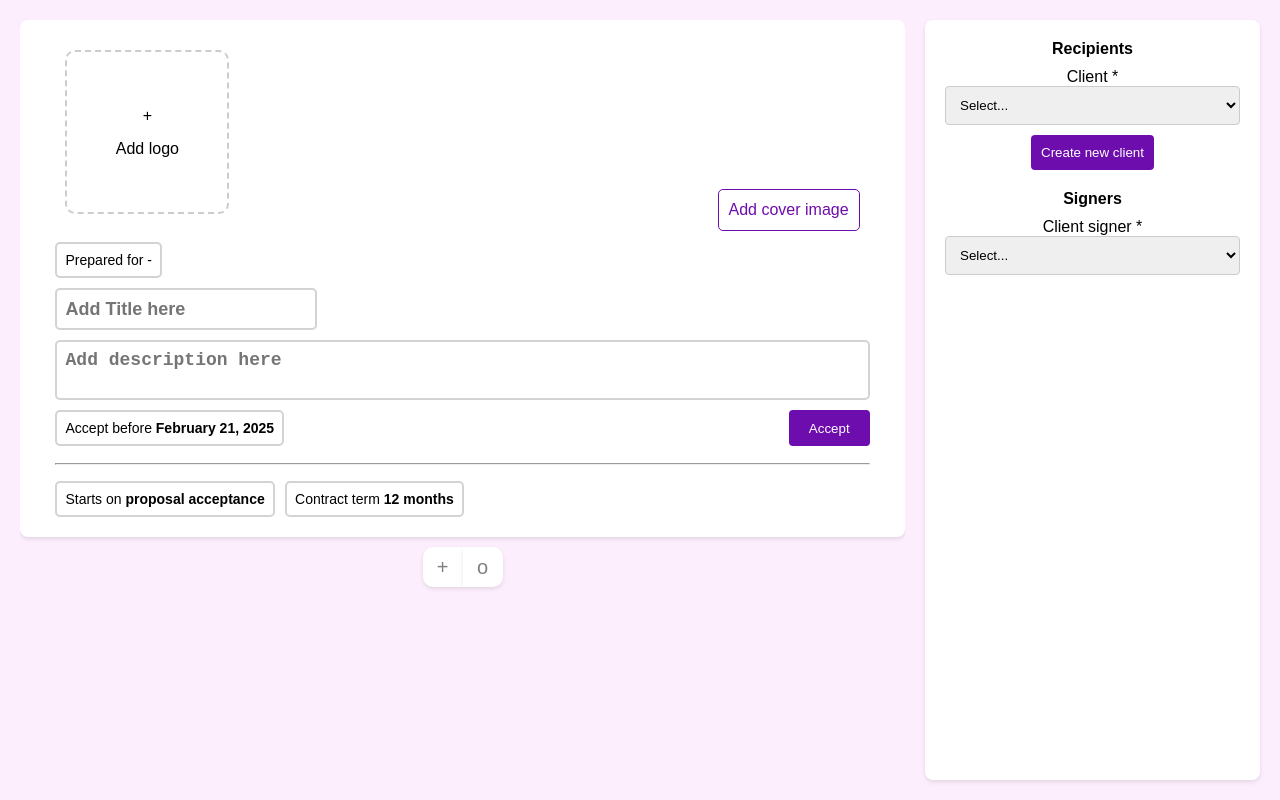
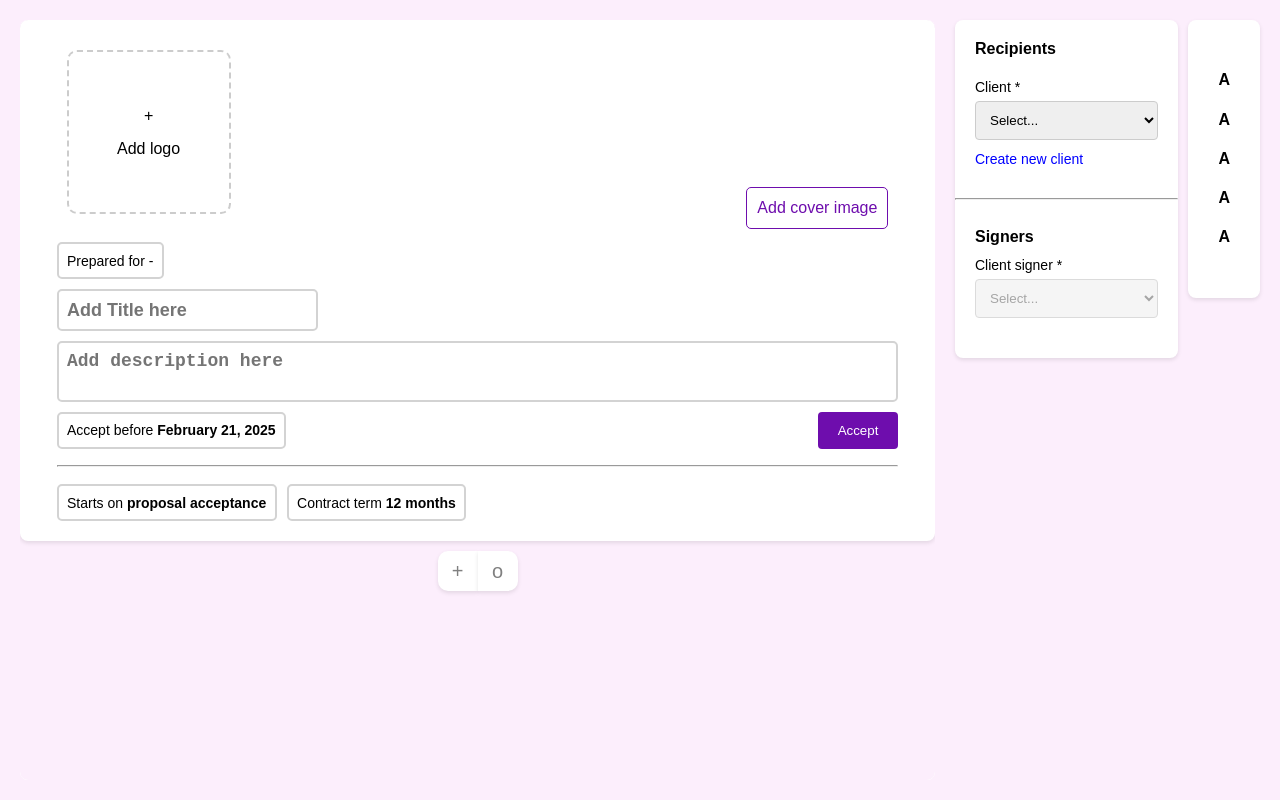
Before and after one commit to souvikotaku/newcardsproject, a React (Create React App) app: page / in a window 1280 px wide. Built offline with nearby package versions, Linux system fonts and the light colour scheme.

Commit message:
added a lot of changes

```diff
--- a/src/views/Home.css
+++ b/src/views/Home.css
@@ -9,6 +9,7 @@ body {
   height: 100vh;
   padding: 20px;
   box-sizing: border-box;
+  width: 1500px;
 }
 
 .left-section {
@@ -166,14 +167,6 @@ body {
   cursor: pointer;
 } */
 
-.right-section {
-  flex: 1;
-  background-color: #fff;
-  border-radius: 8px;
-  padding: 20px;
-  box-shadow: 0 2px 4px rgba(0, 0, 0, 0.1);
-}
-
 .recipients,
 .signers {
   margin-bottom: 20px;
@@ -189,7 +182,8 @@ body {
   padding: 10px;
   border: 1px solid #ccc;
   border-radius: 4px;
-  margin-bottom: 10px;
+  margin-bottom: 5px;
+  margin-top: 5px;
 }
 
 .create-client {
@@ -268,6 +262,44 @@ body {
   color: #666;
 }
 
+.modal-content-logo {
+  background: #fff;
+  padding: 30px;
+  border-radius: 8px;
+  text-align: center;
+  width: 300px;
+  box-shadow: 0 2px 10px rgba(0, 0, 0, 0.2);
+  position: absolute;
+  left: 14em;
+  top: 30px;
+  z-index: 2;
+}
+
+.indisection {
+  background-color: #fff;
+  border-radius: 8px;
+  /* padding: 20px; */
+  box-shadow: 0 2px 4px rgba(0, 0, 0, 0.1);
+}
+
+.indisection2 {
+  background-color: #fff;
+  border-radius: 8px;
+  padding: 30px;
+  box-shadow: 0 2px 4px rgba(0, 0, 0, 0.1);
+  height: fit-content;
+  margin-left: 10px;
+}
+
+.modal-content-logo h3 {
+  margin: 0 0 10px 0;
+}
+
+.modal-content-logo p {
+  font-size: 14px;
+  color: #666;
+}
+
 .drop-area {
   border: 2px dashed #ccc;
   padding: 20px;
@@ -320,15 +352,17 @@ body {
 /* Recipients Section */
 .right-section {
   flex: 1;
-  background-color: #fff;
+  height: fit-content;
+  /* background-color: #fff;
   border-radius: 8px;
   padding: 20px;
-  box-shadow: 0 2px 4px rgba(0, 0, 0, 0.1);
+  box-shadow: 0 2px 4px rgba(0, 0, 0, 0.1); */
 }
 
 .recipients,
 .signers {
-  margin-bottom: 20px;
+  margin-bottom: 10px;
+  padding: 20px;
 }
 
 .recipients h4,
--- a/src/views/Home.js
+++ b/src/views/Home.js
@@ -3,7 +3,13 @@ import "./Home.css";
 
 const Home = () => {
   const [sections, setSections] = useState([
-    { hasChild: false, logo: null, coverImage: null, isPopupOpen: false },
+    {
+      hasChild: false,
+      logo: null,
+      coverImage: null,
+      isPopupOpen: false,
+      islogoPopupOpen: false,
+    },
   ]);
   const [isLogoModalOpen, setIsLogoModalOpen] = useState(false);
   const [isCoverImageModalOpen, setIsCoverImageModalOpen] = useState(false);
@@ -22,6 +28,7 @@ const Home = () => {
         logo: null,
         coverImage: null,
         isPopupOpen: false,
+        islogoPopupOpen: false,
       });
       newSections[index].hasChild = true;
     }
@@ -84,7 +91,20 @@ const Home = () => {
     setSections(newSections);
   };
 
+  const togglelogoPopup = (index) => {
+    const newSections = [...sections];
+    newSections[index].islogoPopupOpen = !newSections[index].islogoPopupOpen;
+    setSections(newSections);
+  };
+
   return (
+    <div
+      style={{
+        justifyContent: "center",
+        display: "flex",
+        backgroundColor: "#fceefc",
+      }}
+    >
       <div className="proposal-page">
         {/* Left Section */}
         <div className="left-section">
@@ -121,7 +141,8 @@ const Home = () => {
                       className="add-logo"
                       onClick={() => {
                         setActiveSectionIndex(index);
-                      setIsLogoModalOpen(true);
+                        // setIsLogoModalOpen(true);
+                        togglelogoPopup(index);
                       }}
                     >
                       {section.logo ? (
@@ -154,6 +175,74 @@ const Home = () => {
                         </div>
                       )}
                     </div>
+                    {section.islogoPopupOpen && (
+                      <div className="modal-content-logo">
+                        <div
+                          style={{
+                            display: "flex",
+                            justifyContent: "space-between",
+                            cursor: "pointer",
+                          }}
+                        >
+                          <h3>Logo</h3>
+                          <h3
+                            onClick={() => {
+                              togglelogoPopup(index);
+                            }}
+                          >
+                            Hide
+                          </h3>
+                        </div>
+
+                        <p>Recommended size: 400 x 400, 1MB</p>
+                        <div
+                          className="drop-area"
+                          onDragOver={(e) => e.preventDefault()}
+                          onDrop={(e) => handleDrop(e, "logo")}
+                        >
+                          Drop files here
+                        </div>
+                        <input
+                          type="file"
+                          accept="image/jpeg, image/png"
+                          style={{ display: "none" }}
+                          id="fileInputLogo"
+                          onChange={(e) => {
+                            handleFileUpload(e.target.files[0], "logo");
+                            // const newSections = [...sections];
+                            // newSections[index].islogoPopupOpen = false;
+                            // setSections(newSections);
+                            togglelogoPopup(index);
+                          }}
+                        />
+                        <div
+                          style={{
+                            flexDirection: "column",
+                            display: "flex",
+                          }}
+                        >
+                          <label
+                            htmlFor="fileInputLogo"
+                            className="from-device"
+                          >
+                            From Device
+                          </label>
+
+                          {sections[activeSectionIndex]?.logo && (
+                            <button
+                              className="removebutton"
+                              onClick={() => {
+                                const newSections = [...sections];
+                                newSections[activeSectionIndex].logo = null;
+                                setSections(newSections);
+                              }}
+                            >
+                              Remove
+                            </button>
+                          )}
+                        </div>
+                      </div>
+                    )}
 
                     {/* Add/Edit Cover Image Section */}
                     <div
@@ -327,26 +416,79 @@ const Home = () => {
         </div>
 
         {/* Right Section */}
-      <div className="right-section">
+
+        <div
+          className="right-section"
+          style={{
+            display: "flex",
+          }}
+        >
+          <div
+            className="indisection"
+            style={{
+              textAlign: "left",
+            }}
+          >
             <div className="recipients">
-          <h4>Recipients</h4>
-          <label>Client *</label>
+              <h4
+                style={{
+                  marginBottom: "20px",
+                }}
+              >
+                Recipients
+              </h4>
+              <label
+                style={{
+                  fontSize: "14px",
+                }}
+              >
+                Client *
+              </label>
               <select className="dropdown">
                 <option>Select...</option>
               </select>
-          <button className="create-client">Create new client</button>
+              <label
+                style={{
+                  fontSize: "14px",
+                  color: "blue",
+                  cursor: "pointer",
+                }}
+              >
+                Create new client
+              </label>
             </div>
+            <hr></hr>
             <div className="signers">
               <h4>Signers</h4>
-          <label>Client signer *</label>
-          <select className="dropdown">
+              <label
+                style={{
+                  fontSize: "14px",
+                }}
+              >
+                Client signer *
+              </label>
+              <select
+                className="dropdown"
+                disabled
+                style={{
+                  background: "#f1f1f1",
+                }}
+              >
                 <option>Select...</option>
               </select>
             </div>
           </div>
+          <div className="indisection2">
+            <h4>A</h4>
+            <h4>A</h4>
+            <h4>A</h4>
+            <h4>A</h4>
+            <h4>A</h4>
+          </div>
+        </div>
 
         {/* Logo Modal */}
-      {isLogoModalOpen && (
+        {/* {isLogoModalOpen && (
         <div className="modal" onClick={() => setIsLogoModalOpen(false)}>
           <div className="modal-content" onClick={(e) => e.stopPropagation()}>
             <div
@@ -400,21 +542,30 @@ const Home = () => {
             </div>
           </div>
         </div>
-      )}
+      )} */}
 
         {/* Cover Image Modal */}
         {isCoverImageModalOpen && (
-        <div className="modal" onClick={() => setIsCoverImageModalOpen(false)}>
+          <div
+            className="modal"
+            onClick={() => setIsCoverImageModalOpen(false)}
+          >
             <div className="modal-content" onClick={(e) => e.stopPropagation()}>
               <div
                 style={{
                   display: "flex",
                   justifyContent: "space-between",
+                }}
+              >
+                <h3>Cover Image</h3>
+                <h3
+                  onClick={() => setIsCoverImageModalOpen(false)}
+                  style={{
                     cursor: "pointer",
                   }}
                 >
-              <h3>Cover Image</h3>
-              <h3 onClick={() => setIsCoverImageModalOpen(false)}>Hide</h3>
+                  Hide
+                </h3>
               </div>
               <p>Recommended size: 1200 x 800, 2MB</p>
               <div
@@ -459,6 +610,7 @@ const Home = () => {
           </div>
         )}
       </div>
+    </div>
   );
 };
 
```
Lines whose indentation alone changed are shown as unchanged.
